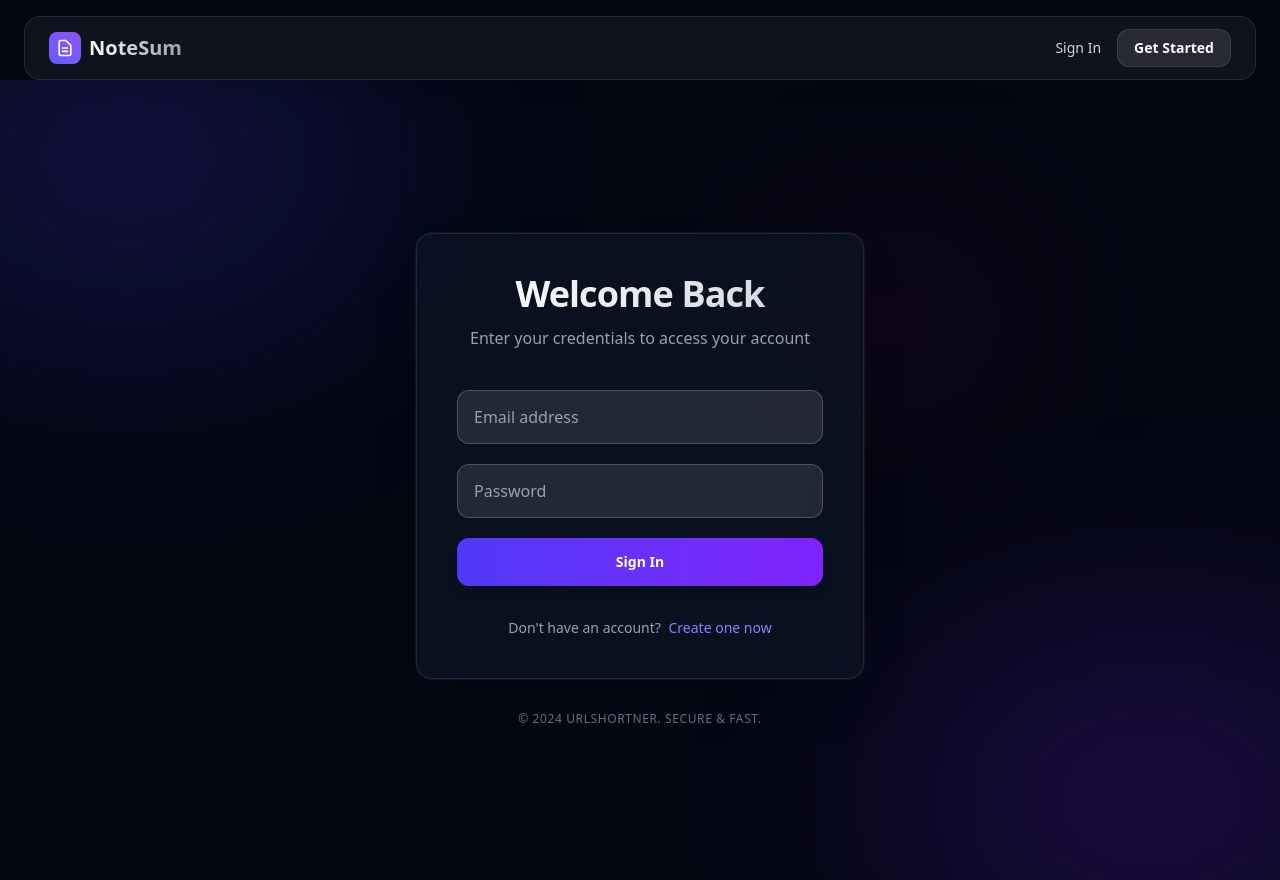
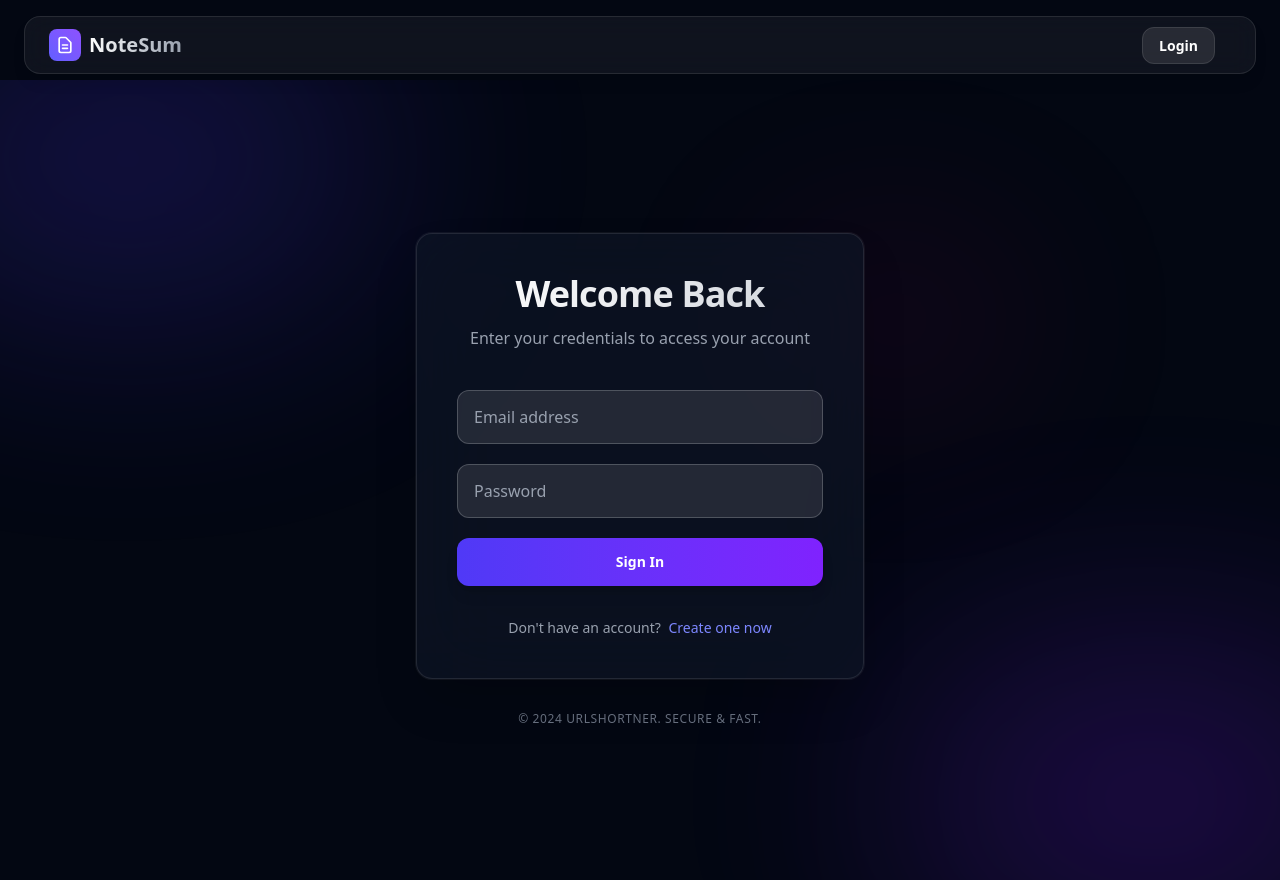
Before and after one commit to DhanrajR007/Notes_Summarizer, a React app in the folder frontend/: page /auth in a window 1280 px wide. Built offline with nearby package versions, Linux system fonts and the light colour scheme; the HTML template or start-up script is replaced by a standard one.

Commit message:
Add Navbar and SignIn components to handle user authentication and navigation.

```diff
--- a/frontend/src/components/Navbar.jsx
+++ b/frontend/src/components/Navbar.jsx
@@ -1,6 +1,10 @@
 import { Link } from "@tanstack/react-router";
+import { useSelector } from "react-redux";
 
 const Navbar = () => {
+  const user = useSelector((state) => state.auth);
+  console.log(user);
+
   return (
     <nav className="fixed top-0 w-full z-50 px-6 py-4">
       <div className="max-w-7xl mx-auto backdrop-blur-md bg-white/5 border border-white/10 rounded-2xl px-6 py-3 flex items-center justify-between shadow-lg">
@@ -21,23 +25,38 @@ const Navbar = () => {
             </svg>
           </div>
           <span className="text-xl font-bold bg-clip-text text-transparent bg-linear-to-r from-white to-gray-400">
-            NoteSum
+            <Link to="/">NoteSum</Link>
           </span>
         </div>
 
         <div className="flex items-center gap-4">
+          <div>
+            {user.isAuthenticated ? (
               <Link
-            to="/auth"
-            className="text-sm font-medium text-gray-300 hover:text-white transition-colors"
+                to="/dashboard"
+                className="px-4 py-2 rounded-xl bg-white/10 hover:bg-white/20 border border-white/10 text-sm font-semibold text-white transition-all hover:scale-105 active:scale-95"
               >
-            Sign In
+                Dashboard
               </Link>
+            ) : (
               <Link
                 to="/auth"
                 className="px-4 py-2 rounded-xl bg-white/10 hover:bg-white/20 border border-white/10 text-sm font-semibold text-white transition-all hover:scale-105 active:scale-95"
               >
-            Get Started
+                Login
               </Link>
+            )}
+          </div>
+          <div>
+            {user.isAuthenticated ? (
+              <Link
+                to="/profile"
+                className="px-4 py-2 rounded-xl bg-white/10 hover:bg-white/20 border border-white/10 text-sm font-semibold text-white transition-all hover:scale-105 active:scale-95"
+              >
+                Profile
+              </Link>
+            ) : null}
+          </div>
         </div>
       </div>
     </nav>
--- a/frontend/src/components/SignIn.jsx
+++ b/frontend/src/components/SignIn.jsx
@@ -2,8 +2,10 @@ import { useState } from "react";
 import { loginUser } from "../apis/user.api";
 import { useDispatch } from "react-redux";
 import { login } from "../store/slice/authSlice";
+import { useNavigate } from "@tanstack/react-router";
 
 const SignIn = ({ onSwitch, onLogin }) => {
+  const navigate = useNavigate();
   const dispatch = useDispatch();
   const [email, setEmail] = useState("");
   const [password, setPassword] = useState("");
@@ -20,6 +22,7 @@ const SignIn = ({ onSwitch, onLogin }) => {
       setLoading(false);
       setEmail("");
       setPassword("");
+      navigate({ to: "/dashboard" });
     } catch (err) {
       setLoading(false);
       console.log(err);
```
Lines whose indentation alone changed are shown as unchanged.
